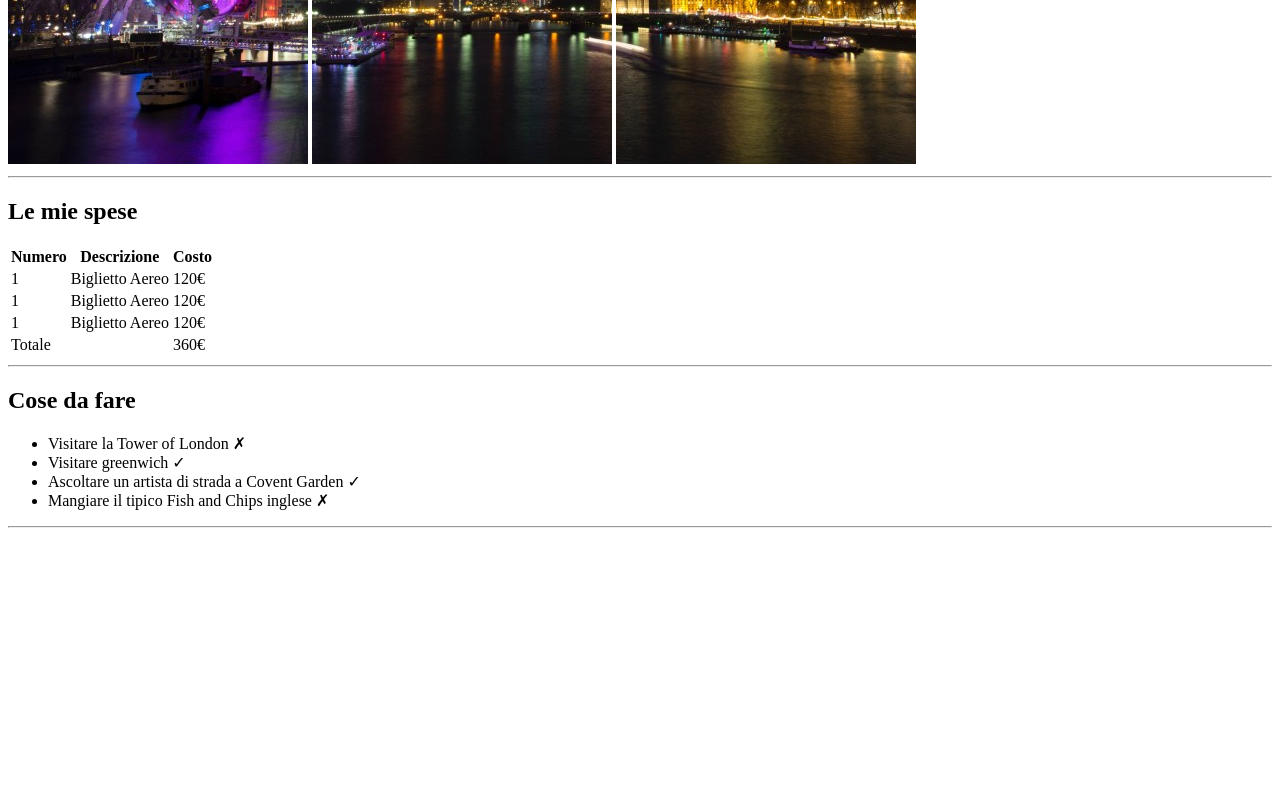
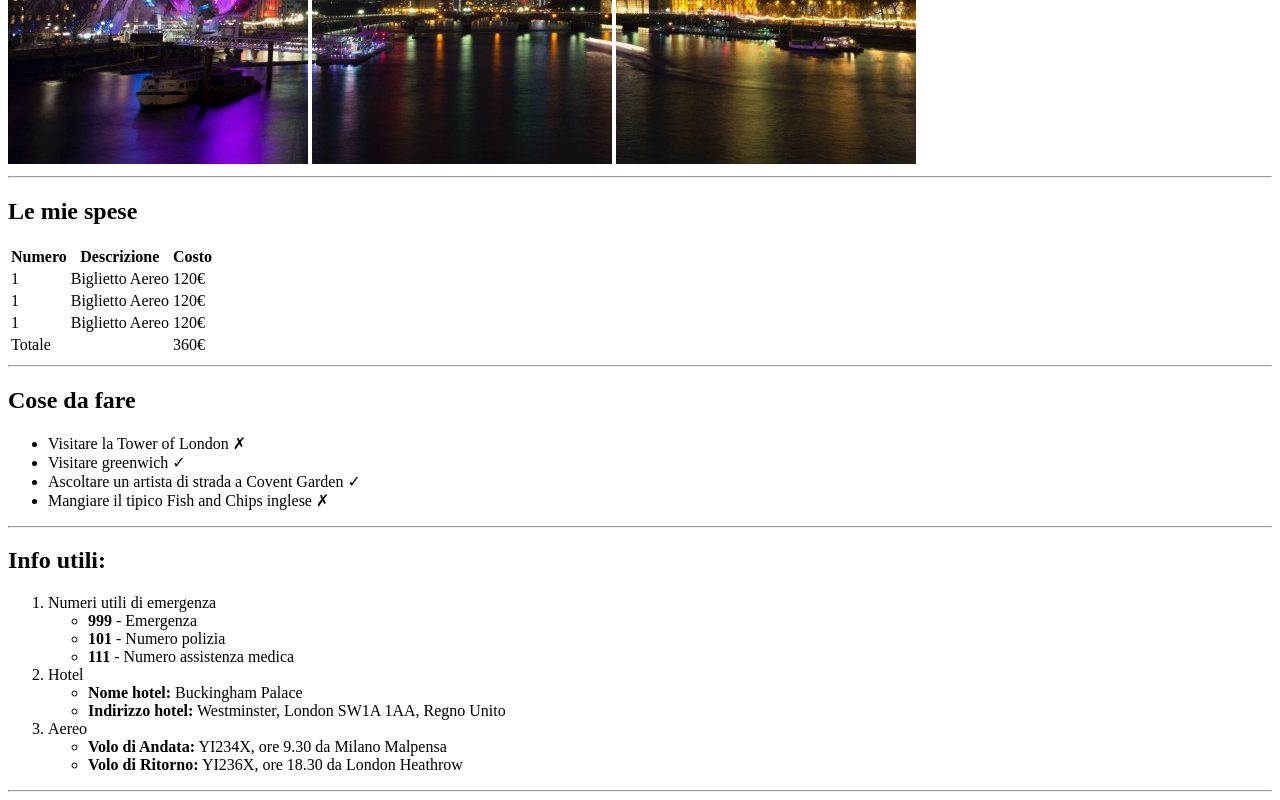
Before and after one commit to michelebozzuto04/html-london-trip, a plain HTML site: page index.html in a window 1280 px wide. Shown: the part 516-1316 px from the top of the page. Before the commit the page ends 1052 px from the top, so only its background shows below. Drawn offline with Linux system fonts and the light colour scheme.

Commit message:
main content section 3

```diff
--- a/index.html
+++ b/index.html
@@ -62,6 +62,34 @@
             </ul>
             <hr>
         </section>
+        <section>
+            <h2>Info utili:</h2>
+            <ol>
+                <li>
+                    Numeri utili di emergenza
+                    <ul>
+                        <li><strong>999</strong> - Emergenza</li>
+                        <li><strong>101</strong> - Numero polizia</li>
+                        <li><strong>111</strong> - Numero assistenza medica</li>
+                    </ul>
+                </li>
+                <li>
+                    Hotel
+                    <ul>
+                        <li><strong>Nome hotel:</strong> Buckingham Palace</li>
+                        <li><strong>Indirizzo hotel:</strong> Westminster, London SW1A 1AA, Regno Unito</li>
+                    </ul>
+                </li>
+                <li>
+                    Aereo
+                    <ul>
+                        <li><strong>Volo di Andata:</strong> YI234X, ore 9.30 da Milano Malpensa</li>
+                        <li><strong>Volo di Ritorno:</strong> YI236X, ore 18.30 da London Heathrow</li>
+                    </ul>
+                </li>
+            </ol>
+            <hr>
+        </section>
       </main>
 </body>
 </html>
```
